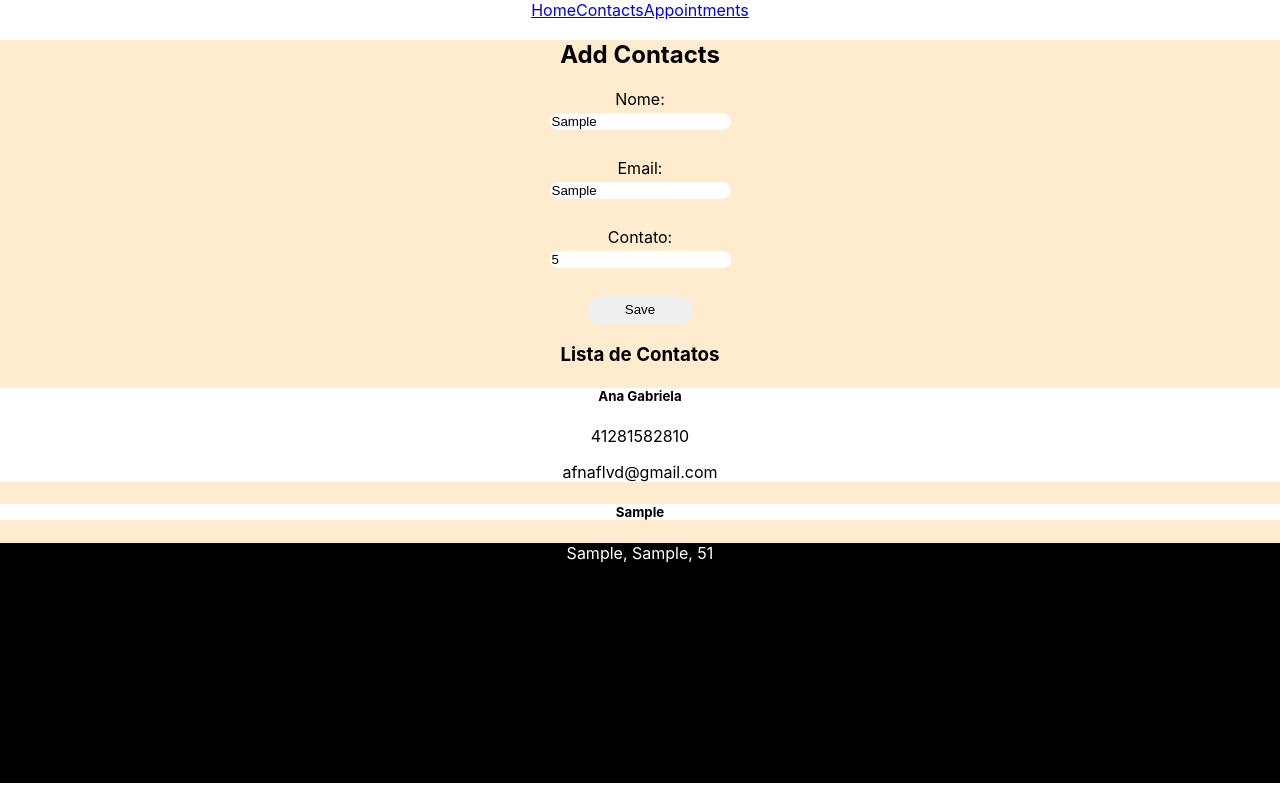
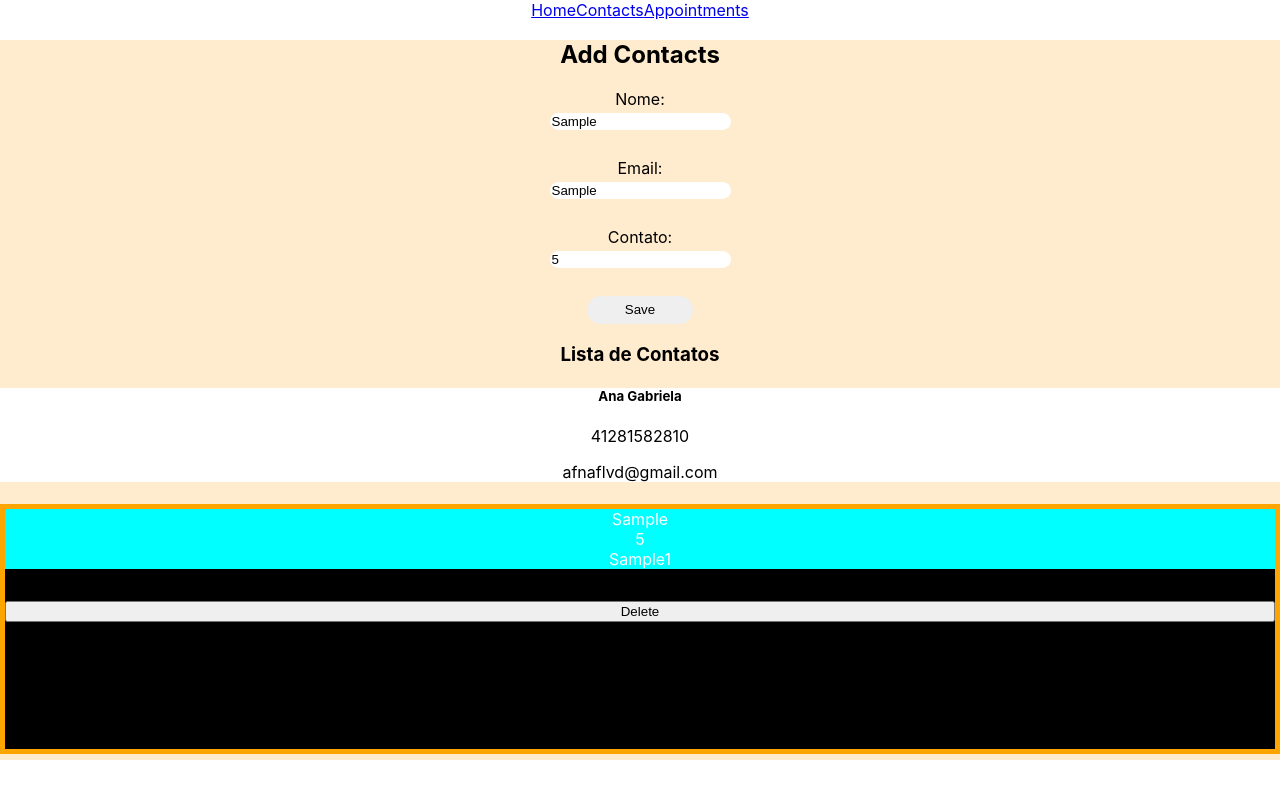
Before and after one commit to Vitor104/SchedulEase, a React (Create React App) app: page /Contact in a window 1280 px wide. Both pictures are taken after typing "Sample", "Sample", "5" into the empty fields and a click on the button "Save". Built offline with nearby package versions, Linux system fonts and the light colour scheme.

Commit message:
estou quase resolvendo

```diff
--- a/src/componentes/app/App.css
+++ b/src/componentes/app/App.css
@@ -1,3 +1,7 @@
 .appContainer {
   text-align: center;
 }
+
+.example {
+  background-color: aqua;
+}
--- a/src/componentes/app/App.js
+++ b/src/componentes/app/App.js
@@ -1,6 +1,6 @@
 import styles from'./App.css';
 import { Route, Routes, BrowserRouter, NavLink } from 'react-router-dom';
-import React, {useState} from 'react';
+import React, {useState, useEffect} from 'react';
 import Root from '../root/root';
 import Contact from "../contacts/contact";
 import Appointment from "../appointments/appointment";
@@ -11,24 +11,33 @@ import Appointment from "../appointments/appointment";
 
 function App() {
 
-  const [name, setName] = useState([]);
-  const [email, setEmail] = useState([]);
-  const [contato, setContato] = useState([]);
+  const [name, setName] = useState([{}]);
+  const [email, setEmail] = useState([{}]);
+  const [contato, setContato] = useState([{}]);
   const [divs, setDivs] = useState([]);
+
 
 
   const submitForm = (e) => {
     e.preventDefault();
-    const dados = {
-      nome: name,
-      email: email,
-      contato: contato
+    setDivs([...divs, <div className='example' key={divs.length}>
+       {name}<br></br>
+       {email}<br></br>
+      {contato}{divs.length + 1}
+      </div>]);
+
     }
-    console.log(dados.nome);
 
-    setDivs([...divs, <div key={divs.length}>{name}, {email}, {contato}{divs.length + 1}</div>]);
-    console.log(divs);
-  }
+
+
+
+
+
+
+
+  useEffect(() => {
+    localStorage.setItem('dados', JSON.stringify(divs));
+  }, [divs])
 
 
 
@@ -43,7 +52,7 @@ function App() {
       <main>
         <Routes>
           <Route path='/' element={ <Root />} />
-          <Route path='Contact' element={ <Contact setName={setName} setEmail={setEmail} setContato={setContato} submitForm={submitForm} name={name} divs={divs} />}/>
+          <Route path='Contact' element={ <Contact setName={setName} setEmail={setEmail} setContato={setContato}  submitForm={submitForm}  divs={divs} />}/>
           <Route path='Appointment' element={ <Appointment />} />
         </Routes>
       </main>
@@ -53,3 +62,11 @@ function App() {
 }
 
 export default App;
+
+//setName={setName} setEmail={setEmail} setContato={setContato} name={name}
+
+//setDivs([...divs, <div className='example' key={divs.length}>
+ // {name}<br></br>
+ // {email}<br></br>
+ //{contato}{divs.length + 1}
+ //</div>]);
--- a/src/componentes/contacts/contact.js
+++ b/src/componentes/contacts/contact.js
@@ -18,10 +18,10 @@ function Contact (props) {
                     <input onChange={(e) => setName (e.target.value)} className={styles.formChild} id="nome" type="text"></input><br></br>
 
                     <label for="email">Email: </label>
-                    <input onChange={(e) => setEmail (e.target.value)} className={styles.formChild} id='email'></input><br></br>
+                    <input onChange={(e) => setContato (e.target.value)} className={styles.formChild} id='email'></input><br></br>
 
                     <label for="contato">Contato: </label>
-                    <input onChange={(e) => setContato (e.target.value)} className={styles.formChild} id='contato' type="number"></input><br></br>
+                    <input onChange={(e) => setEmail (e.target.value)} className={styles.formChild} id='contato' type="number"></input><br></br>
 
                     <button type="submit" onClick={props.submitForm} className={styles.button}>Save</button>
                 </form>
@@ -42,6 +42,7 @@ function Contact (props) {
 
                 <div className={styles.newDiv}>
                     {props.divs}
+                    <button>Delete</button>
                 </div>
             </section>
         </div>
--- a/src/componentes/contacts/contact.module.css
+++ b/src/componentes/contacts/contact.module.css
@@ -40,7 +40,10 @@
 
 .newDiv {
     background-color: black;
+    display: flex;
+    flex-direction: column;
     color: white;
+    border: 5px solid orange;
     height: 15em;
     gap: 2em;
 }
```
